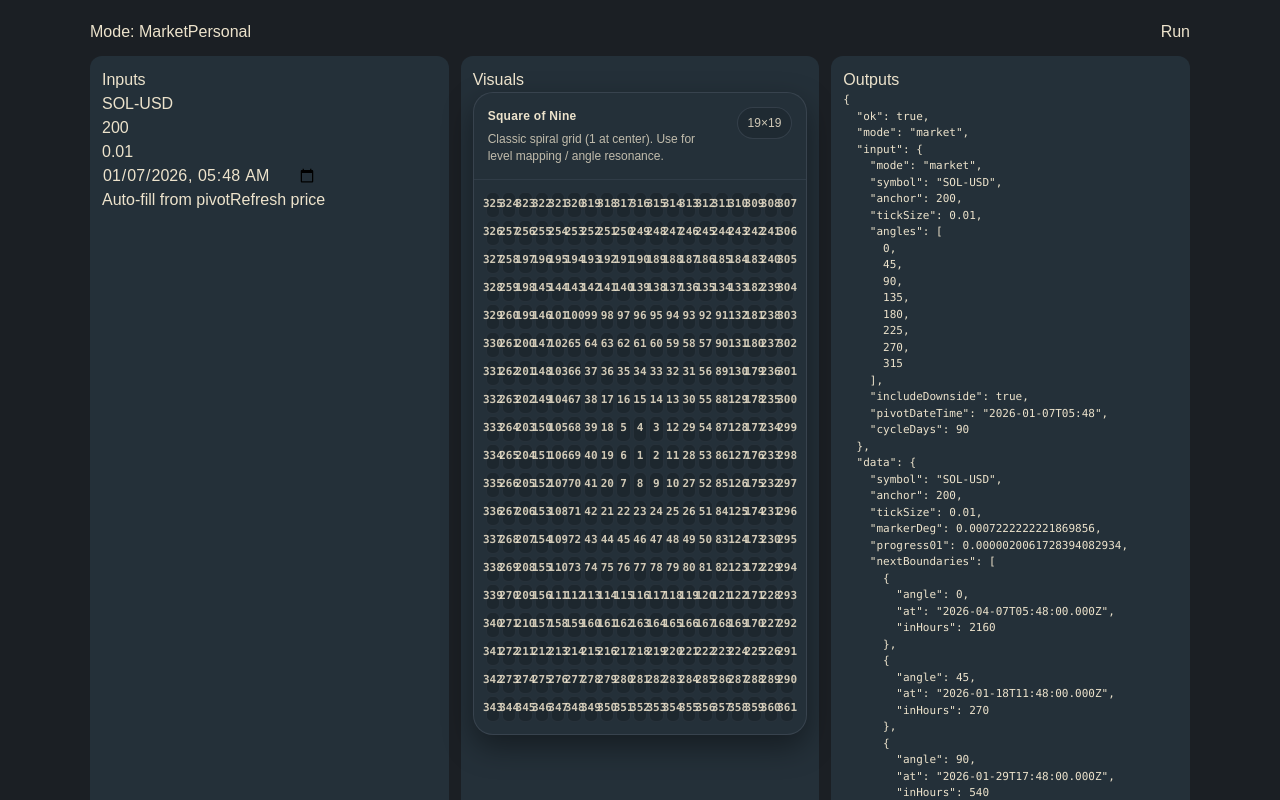
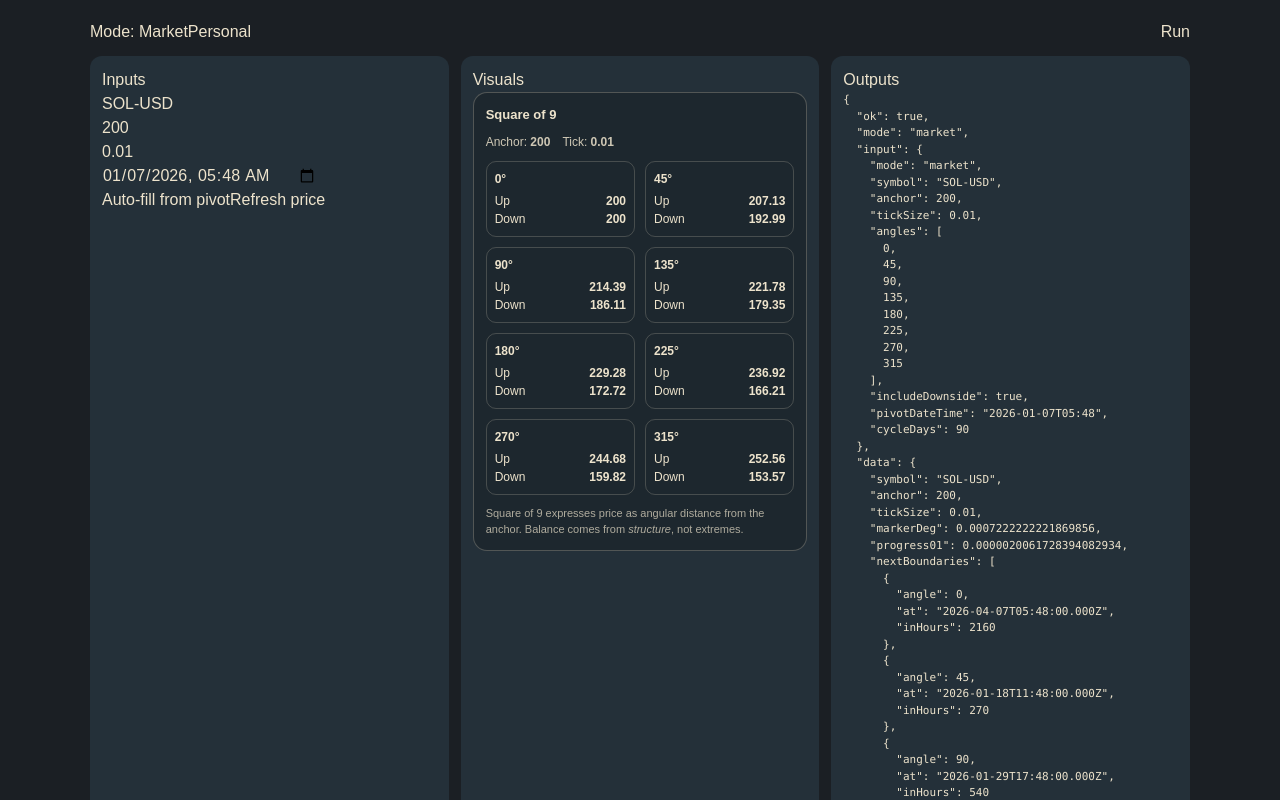
Before and after one commit to jaysperspective/URA, a Next.js app in the folder web/: page /chart in a window 1280 px wide. Both pictures are taken after a click on the button "Run". Shown: the top 800 px of the page. Built offline with nearby package versions, Linux system fonts and the light colour scheme.

Commit message:
Update SquareOfNinePanel.tsx

```diff
--- a/web/src/components/SquareOfNinePanel.tsx
+++ b/web/src/components/SquareOfNinePanel.tsx
@@ -1,179 +1,129 @@
 // src/components/SquareOfNinePanel.tsx
 "use client";
 
-import React, { useMemo } from "react";
+import React from "react";
+
+/* -------------------- Types -------------------- */
+
+export type SquareOfNineTarget = {
+  angle: number;
+  up: number;
+  down: number;
+  deltaSqrt?: number;
+};
 
 type Props = {
-  size?: number; // must be odd; default 19
-  highlightNumbers?: number[]; // optional highlights
-  title?: string;
-  subtitle?: string;
+  anchor: number;
+  tickSize: number;
+  targets: SquareOfNineTarget[];
+  currentPrice: number | null;
 };
 
+/* -------------------- Component -------------------- */
+
 export default function SquareOfNinePanel({
-  size = 19,
-  highlightNumbers = [],
-  title = "Square of Nine",
-  subtitle = "Classic spiral grid (1 at center). Use for level mapping / angle resonance.",
+  anchor,
+  tickSize,
+  targets,
+  currentPrice,
 }: Props) {
-  const s = useMemo(() => (size % 2 === 1 ? size : size + 1), [size]);
+  return (
+    <div style={panelStyle}>
+      <div style={titleStyle}>Square of 9</div>
 
-  const grid = useMemo(() => buildSquareOfNine(s), [s]);
-  const highlightSet = useMemo(() => new Set(highlightNumbers.map((n) => Math.round(Number(n)))), [highlightNumbers]);
-
-  return (
-    <div style={panel}>
-      <div style={topRow}>
+      <div style={metaStyle}>
         <div>
-          <div style={panelTitle}>{title}</div>
-          <div style={panelSub}>{subtitle}</div>
+          Anchor: <strong>{format(anchor)}</strong>
         </div>
-        <div style={pillMuted}>{s}×{s}</div>
+        <div>
+          Tick: <strong>{tickSize}</strong>
+        </div>
+        {currentPrice != null && (
+          <div>
+            Current: <strong>{format(currentPrice)}</strong>
+          </div>
+        )}
       </div>
 
-      <div style={wrap}>
-        <div
-          style={{
-            display: "grid",
-            gridTemplateColumns: `repeat(${s}, minmax(0, 1fr))`,
-            gap: 2,
-          }}
-        >
-          {grid.flat().map((n, i) => {
-            const active = highlightSet.has(n);
-            return (
-              <div
-                key={i}
-                style={{
-                  ...cell,
-                  ...(active ? cellActive : null),
-                }}
-                title={String(n)}
-              >
-                {n}
-              </div>
-            );
-          })}
-        </div>
+      <div style={gridStyle}>
+        {targets.map((t) => (
+          <div key={t.angle} style={cellStyle}>
+            <div style={angleStyle}>{t.angle}°</div>
+            <div style={rowStyle}>
+              <span>Up</span>
+              <strong>{format(t.up)}</strong>
+            </div>
+            <div style={rowStyle}>
+              <span>Down</span>
+              <strong>{format(t.down)}</strong>
+            </div>
+          </div>
+        ))}
+      </div>
+
+      <div style={noteStyle}>
+        Square of 9 expresses price as angular distance from the anchor.
+        Balance comes from <em>structure</em>, not extremes.
       </div>
     </div>
   );
 }
 
-/**
- * Build a classic spiral:
- * - center is 1
- * - spiral outward (right, up, left, down), increasing step lengths
- */
-function buildSquareOfNine(size: number) {
-  const grid = Array.from({ length: size }, () => Array.from({ length: size }, () => 0));
-  const cx = Math.floor(size / 2);
-  const cy = Math.floor(size / 2);
+/* -------------------- Helpers -------------------- */
 
-  let x = cx;
-  let y = cy;
-
-  let val = 1;
-  grid[y][x] = val;
-
-  // Spiral directions: right, up, left, down
-  const dirs = [
-    [1, 0],
-    [0, -1],
-    [-1, 0],
-    [0, 1],
-  ] as const;
-
-  let stepLen = 1;
-
-  while (val < size * size) {
-    for (let d = 0; d < 4; d++) {
-      const [dx, dy] = dirs[d];
-
-      // Increase step length after completing 2 directions
-      const steps = stepLen;
-      for (let i = 0; i < steps; i++) {
-        if (val >= size * size) break;
-        x += dx;
-        y += dy;
-        val += 1;
-        if (grid[y] && typeof grid[y][x] !== "undefined") {
-          grid[y][x] = val;
-        }
-      }
-
-      if (d === 1 || d === 3) stepLen += 1;
-    }
-  }
-
-  return grid;
+function format(n: number) {
+  return n.toLocaleString(undefined, { maximumFractionDigits: 6 });
 }
 
-/* ---------- styles ---------- */
+/* -------------------- Styles -------------------- */
 
-const panel: React.CSSProperties = {
-  background: "#243039",
-  borderRadius: 20,
-  border: "1px solid rgba(58,69,80,0.9)",
-  boxShadow: "0 12px 30px rgba(0,0,0,0.4)",
-  overflow: "hidden",
+const panelStyle: React.CSSProperties = {
+  border: "1px solid rgba(237,227,204,0.25)",
+  borderRadius: 14,
+  padding: 12,
+  background: "rgba(0,0,0,0.18)",
 };
 
-const topRow: React.CSSProperties = {
-  padding: 14,
+const titleStyle: React.CSSProperties = {
+  fontWeight: 800,
+  fontSize: 13,
+  marginBottom: 8,
+};
+
+const metaStyle: React.CSSProperties = {
+  fontSize: 12,
+  opacity: 0.85,
+  display: "flex",
+  gap: 12,
+  flexWrap: "wrap",
+  marginBottom: 10,
+};
+
+const gridStyle: React.CSSProperties = {
+  display: "grid",
+  gridTemplateColumns: "repeat(auto-fill, minmax(110px, 1fr))",
+  gap: 10,
+};
+
+const cellStyle: React.CSSProperties = {
+  border: "1px solid rgba(237,227,204,0.2)",
+  borderRadius: 10,
+  padding: 8,
+  fontSize: 12,
+};
+
+const angleStyle: React.CSSProperties = {
+  fontWeight: 700,
+  marginBottom: 4,
+};
+
+const rowStyle: React.CSSProperties = {
   display: "flex",
   justifyContent: "space-between",
-  gap: 14,
-  alignItems: "flex-start",
-  borderBottom: "1px solid rgba(58,69,80,0.6)",
 };
 
-const panelTitle: React.CSSProperties = {
-  fontSize: 12,
-  fontWeight: 900,
-  letterSpacing: 0.3,
-  color: "#EDE3CC",
+const noteStyle: React.CSSProperties = {
+  marginTop: 10,
+  fontSize: 11,
+  opacity: 0.7,
 };
-
-const panelSub: React.CSSProperties = {
-  marginTop: 6,
-  fontSize: 12,
-  lineHeight: 1.4,
-  opacity: 0.78,
-  color: "#EDE3CC",
-  maxWidth: 820,
-};
-
-const pillMuted: React.CSSProperties = {
-  border: "1px solid rgba(58,69,80,0.9)",
-  borderRadius: 999,
-  padding: "6px 10px",
-  fontSize: 12,
-  opacity: 0.85,
-  color: "#EDE3CC",
-  background: "rgba(0,0,0,0.14)",
-};
-
-const wrap: React.CSSProperties = {
-  padding: 12,
-};
-
-const cell: React.CSSProperties = {
-  background: "rgba(0,0,0,0.18)",
-  border: "1px solid rgba(58,69,80,0.35)",
-  borderRadius: 6,
-  minHeight: 26,
-  display: "flex",
-  alignItems: "center",
-  justifyContent: "center",
-  fontSize: 11,
-  fontWeight: 800,
-  color: "rgba(237,227,204,0.86)",
-  fontFamily: "ui-monospace, SFMono-Regular, Menlo, Monaco, Consolas, 'Liberation Mono', 'Courier New', monospace",
-};
-
-const cellActive: React.CSSProperties = {
-  background: "rgba(237,227,204,0.12)",
-  border: "1px solid rgba(237,227,204,0.30)",
-  color: "#EDE3CC",
-};
```
